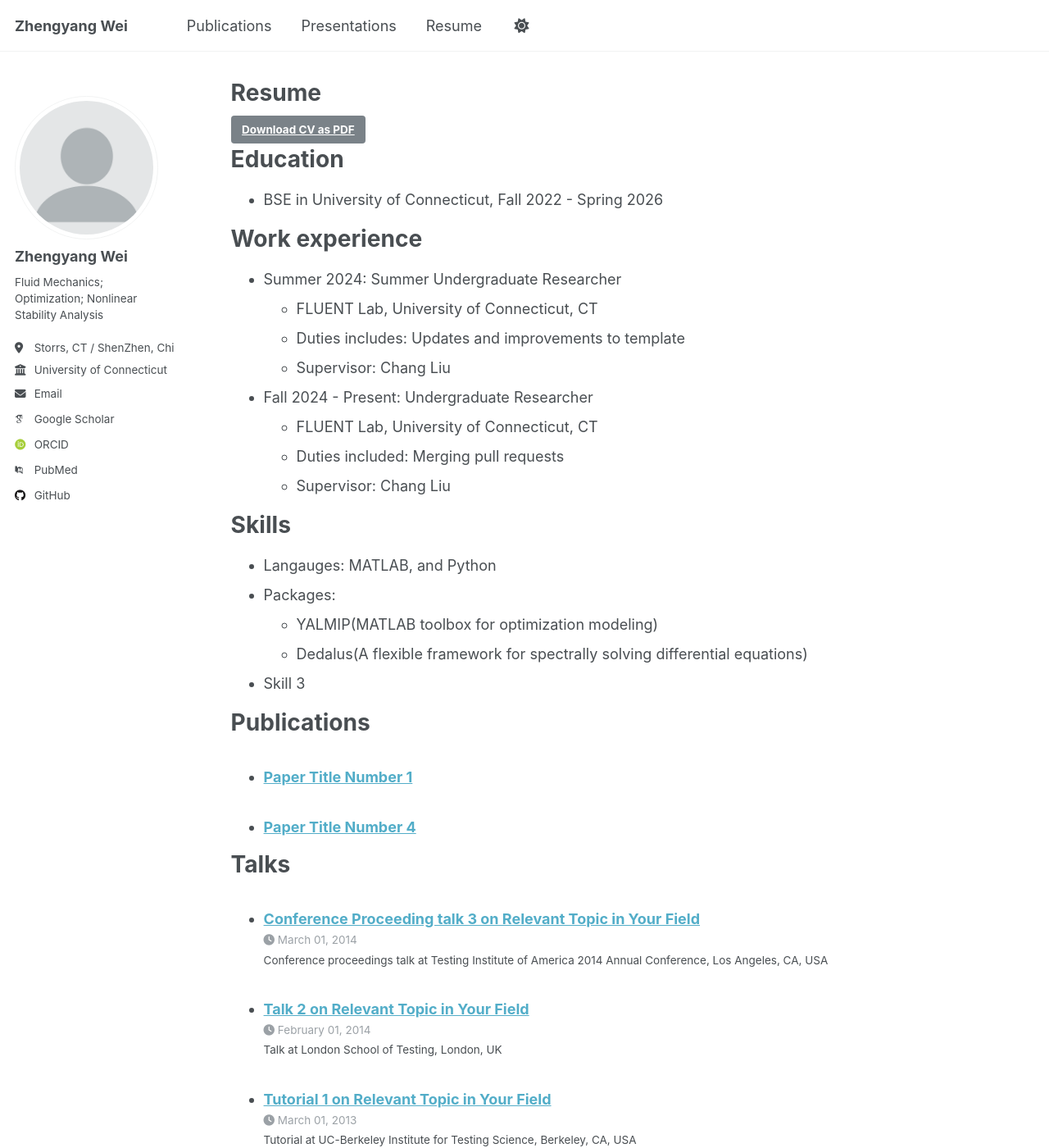
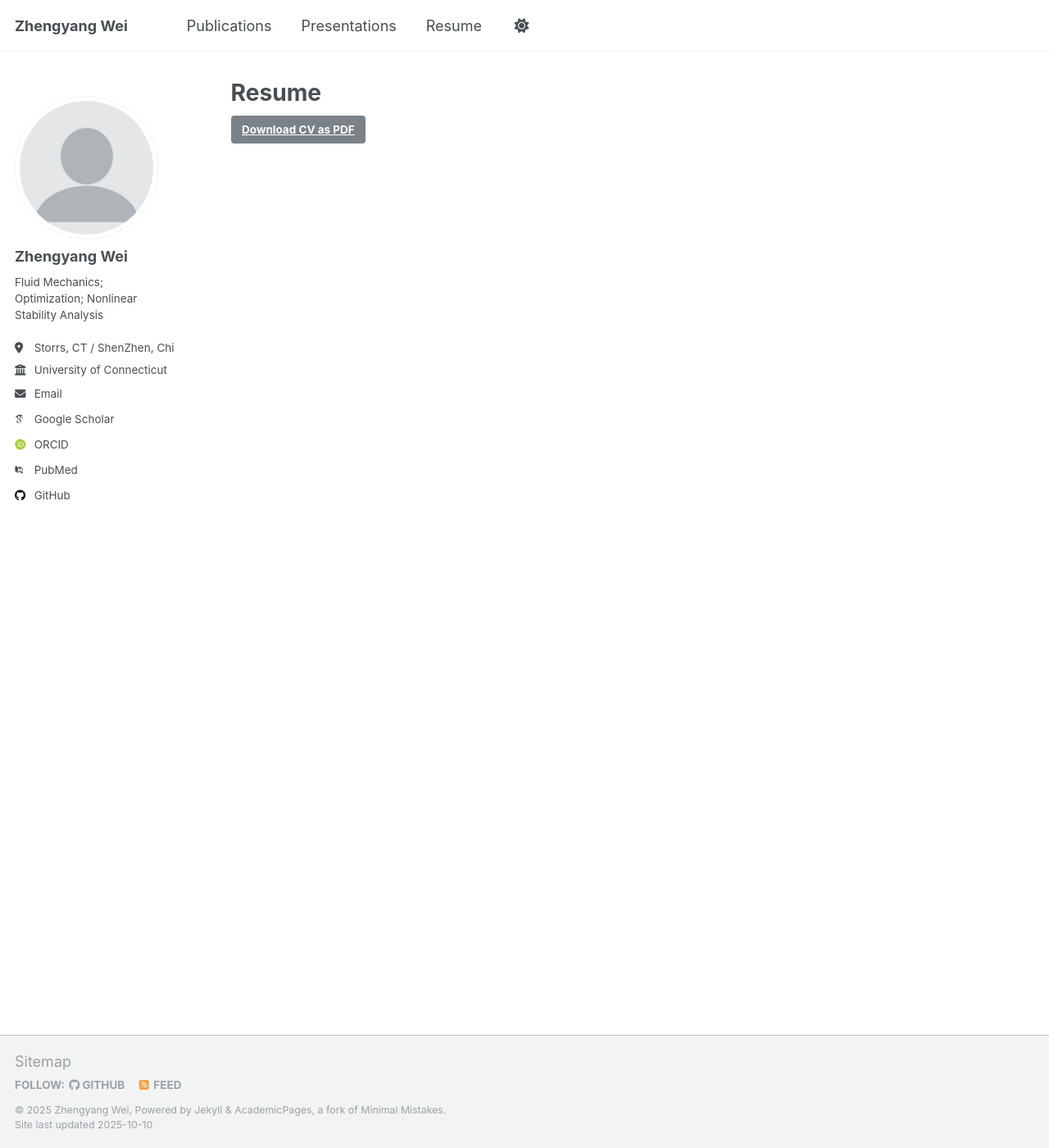
Before and after one commit to GNK48-WZY/gnk48-wzy.github.io, a Jekyll site: the page built from _pages/cv.md, in a window 1280 px wide and 1400 px high. Shown: the whole window at 82% size. Built offline with Jekyll 4.4.1, drawn with Linux system fonts in a browser that asks for light colours; some web fonts are replaced; some of the changed text lies outside the part shown.

Commit message:
Update cv.md

```diff
--- a/_pages/cv.md
+++ b/_pages/cv.md
@@ -12,50 +12,3 @@ redirect_from:
 <div class="cv-download-links">
   <a href="{{base_path}}/files/resume.pdf" class="btn btn--primary">Download CV as PDF</a>
 </div>
-
-Education
-======
-* BSE in University of Connecticut, Fall 2022 - Spring 2026
-
-Work experience
-======
-* Summer 2024: Summer Undergraduate Researcher
-  * FLUENT Lab, University of Connecticut, CT
-  * Duties includes: Updates and improvements to template
-  * Supervisor: Chang Liu
-
-* Fall 2024 - Present: Undergraduate Researcher
-  * FLUENT Lab, University of Connecticut, CT
-  * Duties included: Merging pull requests
-  * Supervisor: Chang Liu
-
-Skills
-======
-* Langauges: MATLAB, and Python
-* Packages:
-  * YALMIP(MATLAB toolbox for optimization modeling)
-  * Dedalus(A flexible framework for spectrally
-solving differential equations)
-* Skill 3
-
-Publications
-======
-  <ul>{% for post in site.publications reversed %}
-    {% include archive-single-cv.html %}
-  {% endfor %}</ul>
-
-Talks
-======
-  <ul>{% for post in site.talks reversed %}
-    {% include archive-single-talk-cv.html  %}
-  {% endfor %}</ul>
-
-Teaching
-======
-  <ul>{% for post in site.teaching reversed %}
-    {% include archive-single-cv.html %}
-  {% endfor %}</ul>
-
-Service and leadership
-======
-* Currently signed in to 43 different slack teams
```
